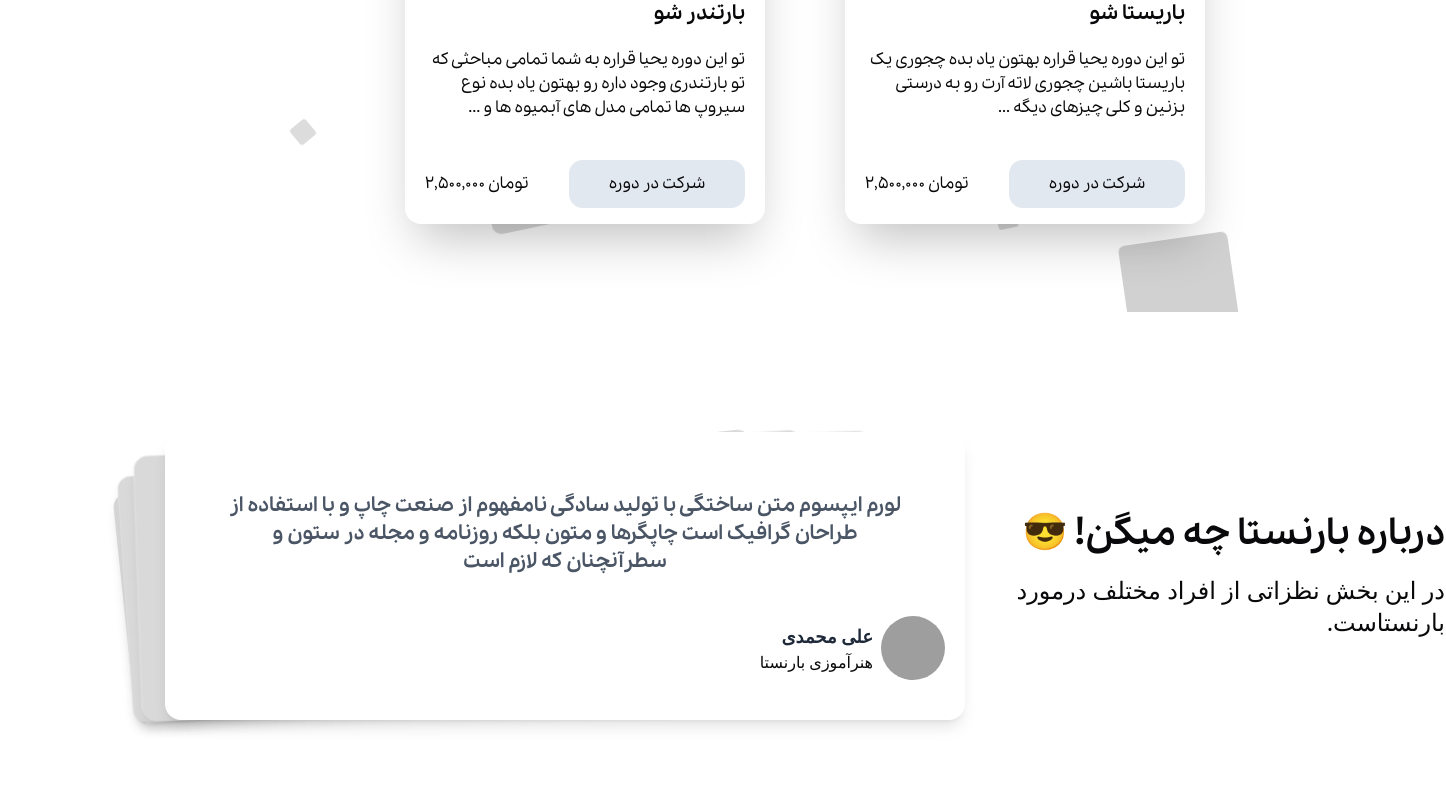
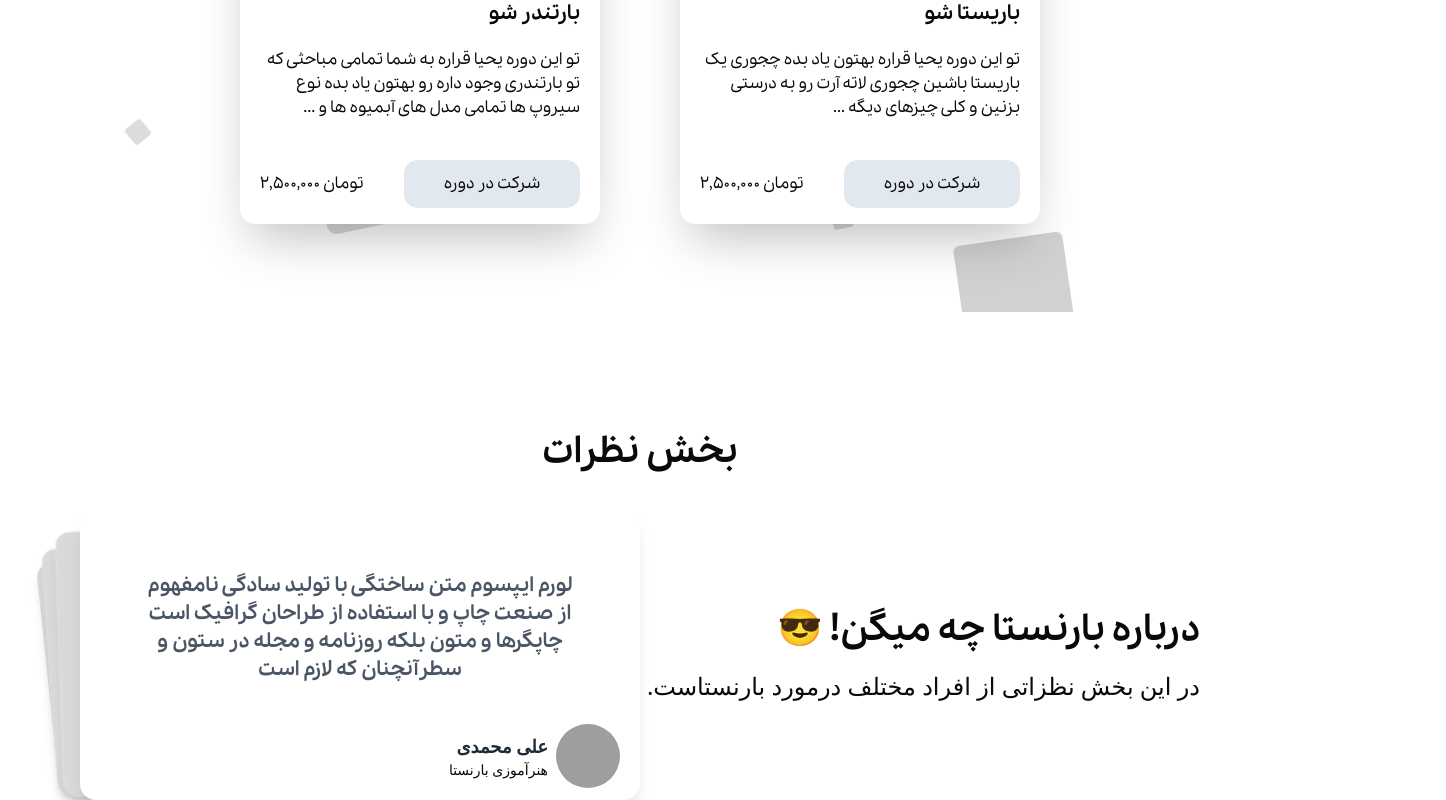
Before and after one commit to amirbarfar/coffe, a Next.js app: page / in a window 1280 px wide. Shown: the part 1358-2158 px from the top of the page, 1446 px wide, since content can reach past the window. Before the commit the page ends 2120 px from the top, so only its background shows below. Built offline with nearby package versions, Linux system fonts and the light colour scheme; grey boxes are pictures that could not be loaded.

Commit message:
comments

```diff
--- a/app/pages/Home.tsx
+++ b/app/pages/Home.tsx
@@ -19,7 +19,7 @@ export default function main() {
 
     return (
         <div>
-            <Navbar/>
+            <Navbar />
             <div className="font-medium flex justify-center items-center mt-36 max-xl:flex-col gap-12 px-12 max-sm:px-5 max-xl:mt-5 max-sm:mt-24">
 
                 <div className="flex justify-start items-start flex-col w-1/2 max-xl:items-center max-xl:w-full">
@@ -47,7 +47,7 @@ export default function main() {
                 </div>
             </div>
             <div className="mt-52 w-full max-xl:mt-36 max-sm:mt-52">
-                <h1 className="text-4xl text-center my-20 max-sm:my-10 font-bold max-sm:text-xl pt-10">دوره های بارنستا</h1>
+                <h1 className="text-4xl text-center my-20 max-sm:my-10 font-bold max-sm:text-2xl pt-10">دوره های بارنستا</h1>
                 <div className="flex justify-center items-center gap-20 mb-10 max-lg:gap-10 max-lg:mx-5 max-md:flex-col relative">
                     <div className="h-[560px] flex flex-col w-[360px] rounded-2xl font-medium shadow-2xl bg-white dark:bg-[#151515] dark:text-white">
                         <Image src="/images/course-images/1.webp" alt="image-main" className="rounded-tr-2xl h-80 rounded-tl-2xl" width="360" height="100" />
@@ -87,23 +87,25 @@ export default function main() {
                     </div>
                 </div>
             </div>
-            <div className="flex justify-between items-center mt-52">
-                <div className="flex justify-start items-start flex-col">
-                    <h2 className="text-4xl font-bold">درباره بارنستا چه میگن! 😎</h2>
-                    <p className="text-2xl font-light mt-5">در این بخش نظزاتی از افراد مختلف درمورد بارنستاست.</p>
+            <div className="mt-52 max-sm:mt-24 overflow-hidden">
+                <h3 className="text-4xl text-center font-bold mb-10 max-sm:text-2xl">بخش نظرات</h3>
+                <div className="flex justify-between items-center mx-20 max-xl:mx-0 max-xl:flex-col">
+                    <div className="flex justify-start items-start flex-col basis-1/2 max-xl:w-full max-xl:justify-start max-md:justify-center max-md:items-center max-xl:items-start">
+                        <h2 className="text-4xl font-bold max-md:text-xl">درباره بارنستا چه میگن! 😎</h2>
+                        <p className="text-2xl font-light mt-5 max-md:text-lg max-md:text-center max-md:mb-5">در این بخش نظزاتی از افراد مختلف درمورد بارنستاست.</p>
                     </div>
                     <Swiper
                         effect={'cards'}
                         grabCursor={true}
                         modules={[EffectCards]}
-                    className="mySwiper w-[800px] h-72"
+                        className="mySwiper w-96 h-72 basis-1/2 max-xl:w-[70%] max-xl:justify-end max-xl:items-end"
                     >
                         {dataComments.map((item) => (
                             <SwiperSlide
                                 key={item.id}
                                 className="bg-white rounded-2xl shadow-lg p-5"
                             >
-                            <p className="text-gray-600 text-xl p-10 text-center font-bold">{item.discription}</p>
+                                <p className="text-gray-600 text-xl p-10 text-center font-bold max-md:text-lg max-sm:p-5 max-sm:text-sm">{item.discription}</p>
                                 <div className="flex items-center justify-start gap-2 mb-4">
                                     <img
                                         className="w-16 h-16 rounded-full"
@@ -111,15 +113,17 @@ export default function main() {
                                         alt="Avatar"
                                     />
                                     <div>
-                                    <h2 className="text-lg font-semibold text-gray-800">{item.title}</h2>
-                                    <p>{item.education_role}</p>
+                                        <h2 className="text-lg font-semibold text-gray-800 max-sm:text-base">{item.title}</h2>
+                                        <p className="text-sm">{item.education_role}</p>
                                     </div>
                                 </div>
                             </SwiperSlide>
                         ))}
                     </Swiper>
+                </div>
+            </div>
 
-            </div>
+
         </div>
     )
 }
```
Lines whose indentation alone changed are shown as unchanged.
